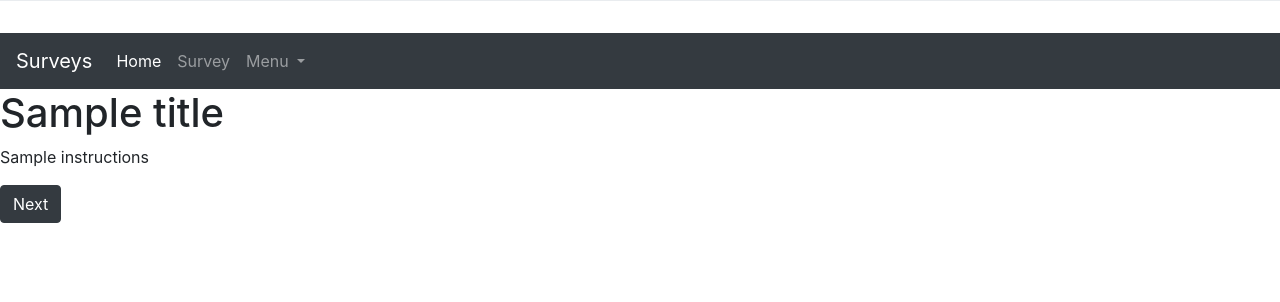
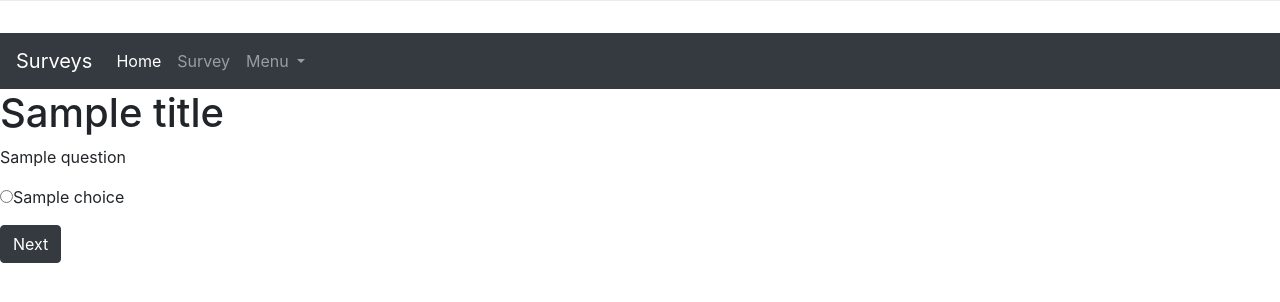
Before and after one commit to kwolosonovich/flask-survey, a Flask app: template templates/questions.html in a window 1280 px wide. Shown: the part 248-550 px from the top of the page. Run offline with Flask 2, Linux system fonts and the light colour scheme; the template is opened without the code that fills it: most values are stand-ins (such as "Sample title", 1, 10 or a date in 2020); some libraries are stand-ins or nearby versions.

Commit message:
revised GET and POST requests - working version

```diff
--- a/app.py
+++ b/app.py
@@ -5,12 +5,13 @@ from flask_bootstrap import Bootstrap
 
 app = Flask(__name__)
 app.config['SECRET_KEY'] = "secret"
+app.config['DEBUG_TB_INTERCEPT_REDIRECTS'] = False
 bootstrap = Bootstrap(app)
+debug = DebugToolbarExtension(app)
+
 
 responses = []
 question_id = len(responses)
-
-debug = DebugToolbarExtension(app)
 
 @app.route("/")
 def homepage():
@@ -22,6 +23,13 @@ def homepage():
 @app.route("/questions/<int:question_id>", methods=["GET", "POST"])
 def questions(question_id):
     '''renders the first survey question'''
-    question = satisfaction_survey.questions[question_id]
+    question = satisfaction_survey.questions[question_id].question
+    choices = satisfaction_survey.questions[question_id].choices
+    print(request)
+    return render_template("questions.html", question=question, choices=choices)
 
-    return render_template("questions.html", question_id=question_id, question=question)
+@app.route("/responses", methods=["POST"])
+def collect_responses():
+    answer = request.form["option"]
+    responses.append(answer)
+    return redirect(f"/questions/{len(responses)}")
--- /dev/null
+++ b/static/style.css
@@ -0,0 +1,3 @@
+.choices {
+    color: red;
+}
--- a/surveys.py
+++ b/surveys.py
@@ -20,6 +20,9 @@ class Survey:
         self.instructions = instructions
         self.questions = questions
 
+# you could also assign instances of the class to variables, like this:
+# question = Question("Have you shopped here before?")
+# and then pass them in to Survey below
 
 satisfaction_survey = Survey(
     "Customer Satisfaction Survey",
--- a/templates/base.html
+++ b/templates/base.html
@@ -8,7 +8,8 @@
     <script src="https://code.jquery.com/jquery-3.5.1.slim.min.js" integrity="sha384-DfXdz2htPH0lsSSs5nCTpuj/zy4C+OGpamoFVy38MVBnE+IbbVYUew+OrCXaRkfj" crossorigin="anonymous"></script>
     <script src="https://cdn.jsdelivr.net/npm/popper.js@1.16.0/dist/umd/popper.min.js" integrity="sha384-Q6E9RHvbIyZFJoft+2mJbHaEWldlvI9IOYy5n3zV9zzTtmI3UksdQRVvoxMfooAo" crossorigin="anonymous"></script>
     <script src="https://stackpath.bootstrapcdn.com/bootstrap/4.5.0/js/bootstrap.min.js" integrity="sha384-OgVRvuATP1z7JjHLkuOU7Xw704+h835Lr+6QL9UvYjZE3Ipu6Tp75j7Bh/kR0JKI" crossorigin="anonymous"></script>
-    <link rel="stylesheet" href="../static/styles.css">
+    <link rel="stylesheet" href="../static/style.css">
+
 </head>
 
 <body>
--- a/templates/homepage.html
+++ b/templates/homepage.html
@@ -7,8 +7,6 @@
     <p class="{{ instructions }}">{{ instructions }}</p>
 
     <form action="/questions/0" method="POST">
-{#        <h1>{{ title }}</h1>#}
-{#        <p class="{{ instructions }}">{{ instructions }}</p>#}
-        <button type="button" class="btn btn-dark">Start</button>
+        <button type="submit" class="btn btn-dark">Start</button>
     </form>
 {% endblock %}
--- a/templates/questions.html
+++ b/templates/questions.html
@@ -2,9 +2,14 @@
 {% block title %}Surveys{% endblock %}
 
 {% block content %}
-    <form action="/questions" method="POST">
-        <h1>{{ title }}</h1>
-        <p class="{{ instructions }}">{{ instructions }}</p>
-        <button href="/questions/0>" type="button" class="btn btn-dark">Next</button>
+    <form id="survey_question" action="/responses" method="POST">
+
+    <h1>{{ title }}</h1>
+
+        <p class="{{ question }}">{{ question }}</p>
+            {% for choice in choices %}
+                <p><input value="{{ choice }}" id="{{ question }}" name="option" type="radio">{{ choice }}</p>
+            {% endfor %}
+        <button type="submit" class="btn btn-dark">Next</button>
     </form>
 {% endblock %}
--- /dev/null
+++ b/templates/survey_end.html
@@ -0,0 +1,6 @@
+{% extends 'base.html' %}
+{% block title %}Surveys{% endblock %}
+
+{% block content %}
+    <h1>Thank you for completing the survey!</h1>
+{% endblock %}
```
